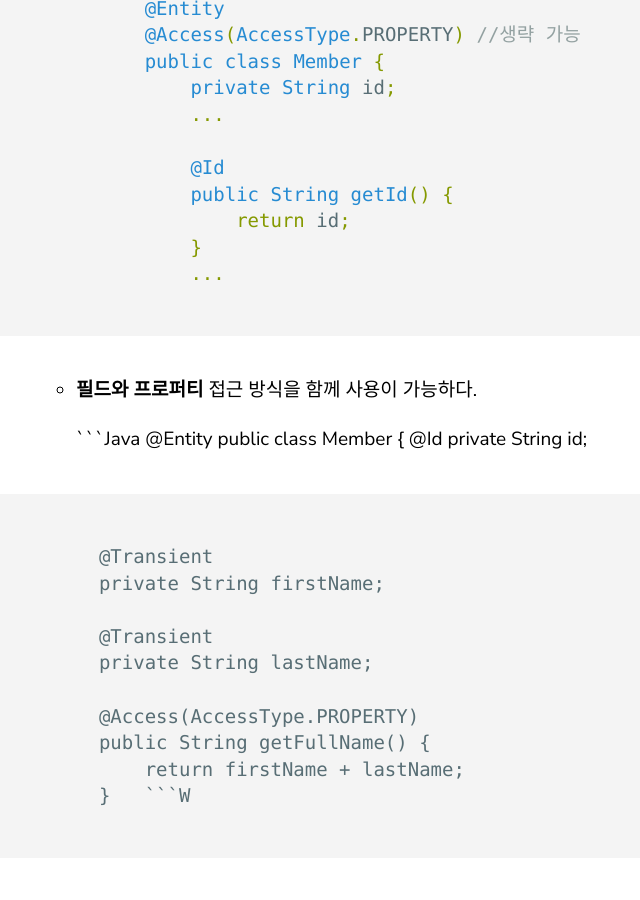
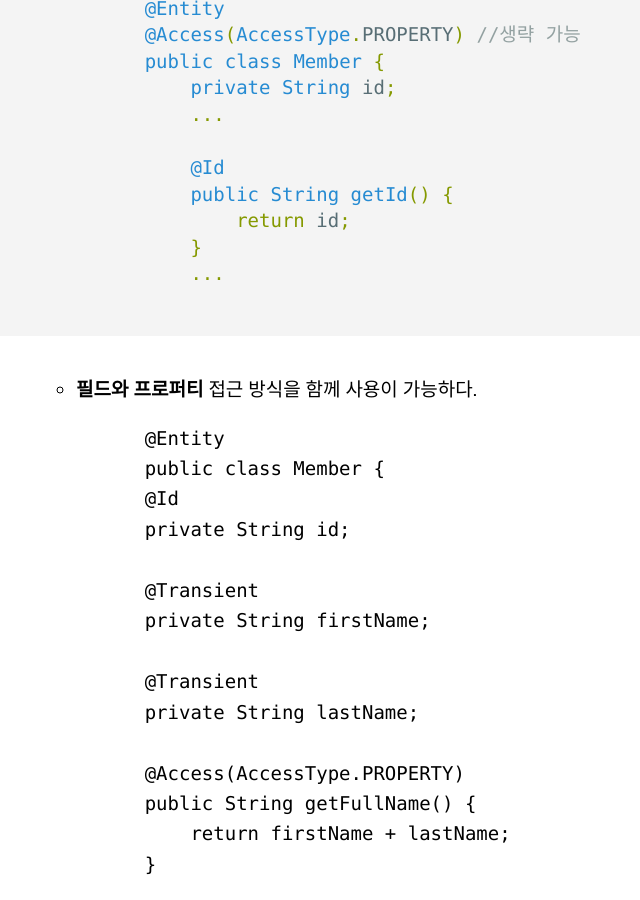
Before and after one commit to hyojaekim/hyojaekim.github.io, a Jekyll site: the page built from _posts/2019-08-14-jpa-annotation.md, in a window 1280 px wide and 900 px high, scrolled down 3154 px. Shown: the whole window, without its empty margins (104-744 px from the left). Built offline with Jekyll 4.4.1, drawn with Linux system fonts in a browser that asks for light colours.

Commit message:
refactor: JPA Annotation

````diff
--- a/_posts/2019-08-14-jpa-annotation.md
+++ b/_posts/2019-08-14-jpa-annotation.md
@@ -34,7 +34,7 @@ categories: web
     ```Java
         @Enumerated(EnumType.STRING)
         private User user;
-	```
+    ```
 
 * **@Temporal**
 
@@ -55,6 +55,7 @@ categories: web
         @Temporal(TemporalType.TIMESTAMP)
         private Date timestamp;
 	```
+
 * **@Lob**
 
     DB에는 기본적으로 VARCHAR 타입을 사용한다.
@@ -65,6 +66,7 @@ categories: web
         @Lob
         private String description;
 	```
+
 * **@Transient**
 
     특정 필드를 **DB에 매핑하지 않는다.**
@@ -126,4 +128,4 @@ categories: web
             public String getFullName() {
                 return firstName + lastName;
             }
-        ```W
+        ```
````
